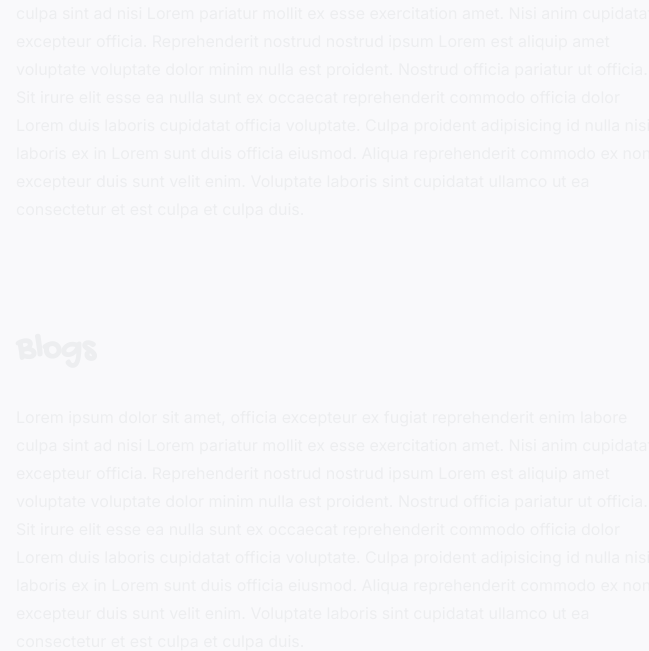
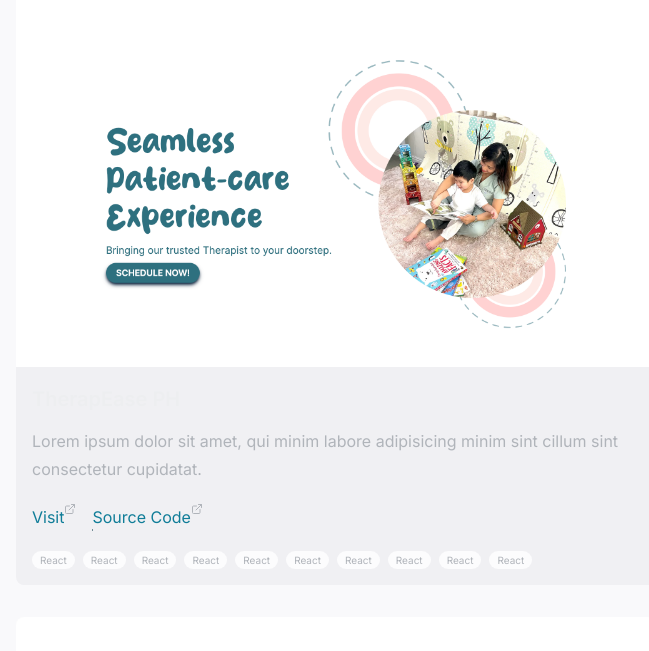
Before and after one commit to danjvarela/portfolio-website, a Next.js app: page / in a window 1280 px wide. Shown: the part 1589-2240 px from the top of the page, without its empty margins (304-953 px from the left). Built offline with nearby package versions, Linux system fonts and the light colour scheme.

Commit message:
feat(works): add placeholder components
- make NavLink component shared

```diff
--- a/app/page.tsx
+++ b/app/page.tsx
@@ -1,12 +1,13 @@
 "use client";
 
 import GradientText from "@/components/gradient-text";
-import NavLink from "@/components/home/nav-link";
+import NavLink from "@/components/nav-link";
 import { Separator } from "@/components/ui/separator";
 import { headerHeight } from "@/lib/constants";
 import { motion } from "framer-motion";
 import Section from "@/components/layout/section";
 import { cn } from "@/lib/utils";
+import Work from "@/components/work";
 
 export default function HomePage() {
   return (
@@ -25,7 +26,7 @@ export default function HomePage() {
         <motion.div
           className={cn(
             "flex gap-4 items-center justify-center py-4 sticky top-0 text-sm md:text-xl font-gochi",
-            "bg-rx-slatelight2/75 dark:bg-rx-slatedark2/75 backdrop-blur",
+            "bg-rx-slatelight2/75 dark:bg-rx-slatedark2/75 backdrop-blur z-50",
           )}
           layoutId="header"
           style={{ height: headerHeight }}
@@ -46,7 +47,7 @@ export default function HomePage() {
         />
         <Section id="about-me">
           <h1>About me</h1>
-          <p className="font-sans">
+          <p>
             My journey started in a job dealing with lots of Excel sheets. It
             was a snooze until I discovered cool Excel tricks using Visual
             Basic. That's when I got hooked on programming.
@@ -75,19 +76,12 @@ export default function HomePage() {
 
         <Section id="my-works">
           <h1>My Works</h1>
-          <p>
-            Lorem ipsum dolor sit amet, officia excepteur ex fugiat
-            reprehenderit enim labore culpa sint ad nisi Lorem pariatur mollit
-            ex esse exercitation amet. Nisi anim cupidatat excepteur officia.
-            Reprehenderit nostrud nostrud ipsum Lorem est aliquip amet voluptate
-            voluptate dolor minim nulla est proident. Nostrud officia pariatur
-            ut officia. Sit irure elit esse ea nulla sunt ex occaecat
-            reprehenderit commodo officia dolor Lorem duis laboris cupidatat
-            officia voluptate. Culpa proident adipisicing id nulla nisi laboris
-            ex in Lorem sunt duis officia eiusmod. Aliqua reprehenderit commodo
-            ex non excepteur duis sunt velit enim. Voluptate laboris sint
-            cupidatat ullamco ut ea consectetur et est culpa et culpa duis.
-          </p>
+          <div className="flex flex-col gap-8">
+            <Work />
+            <Work />
+            <Work />
+            <Work />
+          </div>
         </Section>
 
         <Section id="blogs">
--- a/components/home/nav-link.tsx
+++ b/components/nav-link.tsx
@@ -5,7 +5,7 @@ import { ComponentProps } from "react";
 type Props = Omit<ComponentProps<typeof Link>, "href" | "children"> & {
   href?: string;
   text: string;
-  icon?: JSX.Element
+  icon?: JSX.Element;
 };
 
 export default function NavLink({
--- /dev/null
+++ b/components/work.tsx
@@ -0,0 +1,50 @@
+import therapeaseph from "@/assets/works/therapeaseph.png";
+import { cn } from "@/lib/utils";
+import NavLink from "./nav-link";
+import { ExternalLink } from "lucide-react";
+
+export default function Work() {
+  return (
+    <div
+      className={cn(
+        "w-full bg-rx-slatelight3 dark:bg-rx-slatedark3 rounded-lg overflow-hidden",
+      )}
+    >
+      <div
+        className="aspect-[1.618] bg-rx-slatelight1 dark:bg-rx-slatedark1 bg-cover bg-no-repeat bg-center"
+        style={{
+          backgroundImage: `url(${therapeaseph.src})`,
+        }}
+      ></div>
+      <div className="p-4">
+        <h3 className="!font-sans mt-0">TherapEase PH</h3>
+        <p className="mb-0 text-rx-slatedark11">
+          Lorem ipsum dolor sit amet, qui minim labore adipisicing minim sint
+          cillum sint consectetur cupidatat.
+        </p>
+        <p className="flex gap-4 mb-0">
+          <div className="flex">
+            <NavLink text="Visit" className="not-prose" />
+            <ExternalLink className="w-3 h-3" />
+          </div>
+
+          <div className="flex">
+            <NavLink text="Source Code" className="not-prose" />
+            <ExternalLink className="w-3 h-3" />
+          </div>
+        </p>
+
+        <p className="flex flex-wrap mb-0 gap-2">
+          {[...Array(10)].map((_, i) => (
+            <div
+              key={i}
+              className="text-[10px] bg-rx-slatelight1 dark:bg-rx-slatedark1 py-1 px-2 rounded-full leading-none select-none"
+            >
+              React
+            </div>
+          ))}
+        </p>
+      </div>
+    </div>
+  );
+}
--- a/tailwind.config.ts
+++ b/tailwind.config.ts
@@ -52,7 +52,7 @@ const config: Config = {
         return {
           DEFAULT: {
             css: {
-              "--tw-prose-body": rColors["rx-slatelight12"],
+              "--tw-prose-body": rColors["rx-slatelight11"],
               "--tw-prose-headings": rColors["rx-slatelight12"],
               "--tw-prose-lead": rColors["rx-slatelight12"],
               "--tw-prose-links": rColors["rx-slatelight12"],
@@ -68,7 +68,7 @@ const config: Config = {
               "--tw-prose-pre-bg": rColors["rx-slatelight12"],
               "--tw-prose-th-borders": rColors["rx-slatelight7"],
               "--tw-prose-td-borders": rColors["rx-slatelight7"],
-              "--tw-prose-invert-body": rColors["rx-slatedark12"],
+              "--tw-prose-invert-body": rColors["rx-slatedark11"],
               "--tw-prose-invert-headings": rColors["rx-slatedark12"],
               "--tw-prose-invert-lead": rColors["rx-slatedark12"],
               "--tw-prose-invert-links": rColors["rx-slatedark12"],
```
Also changed, not shown: assets/works/therapeaseph.png (added).
